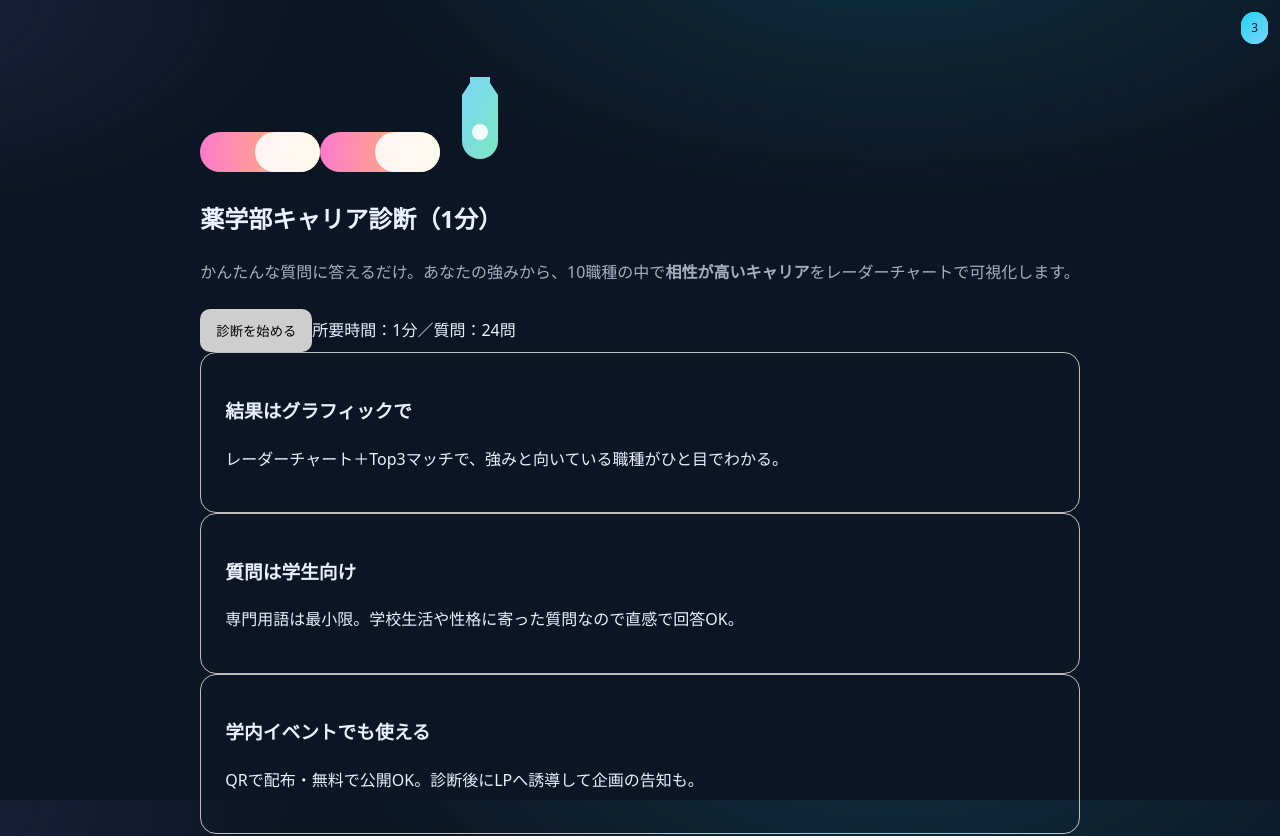
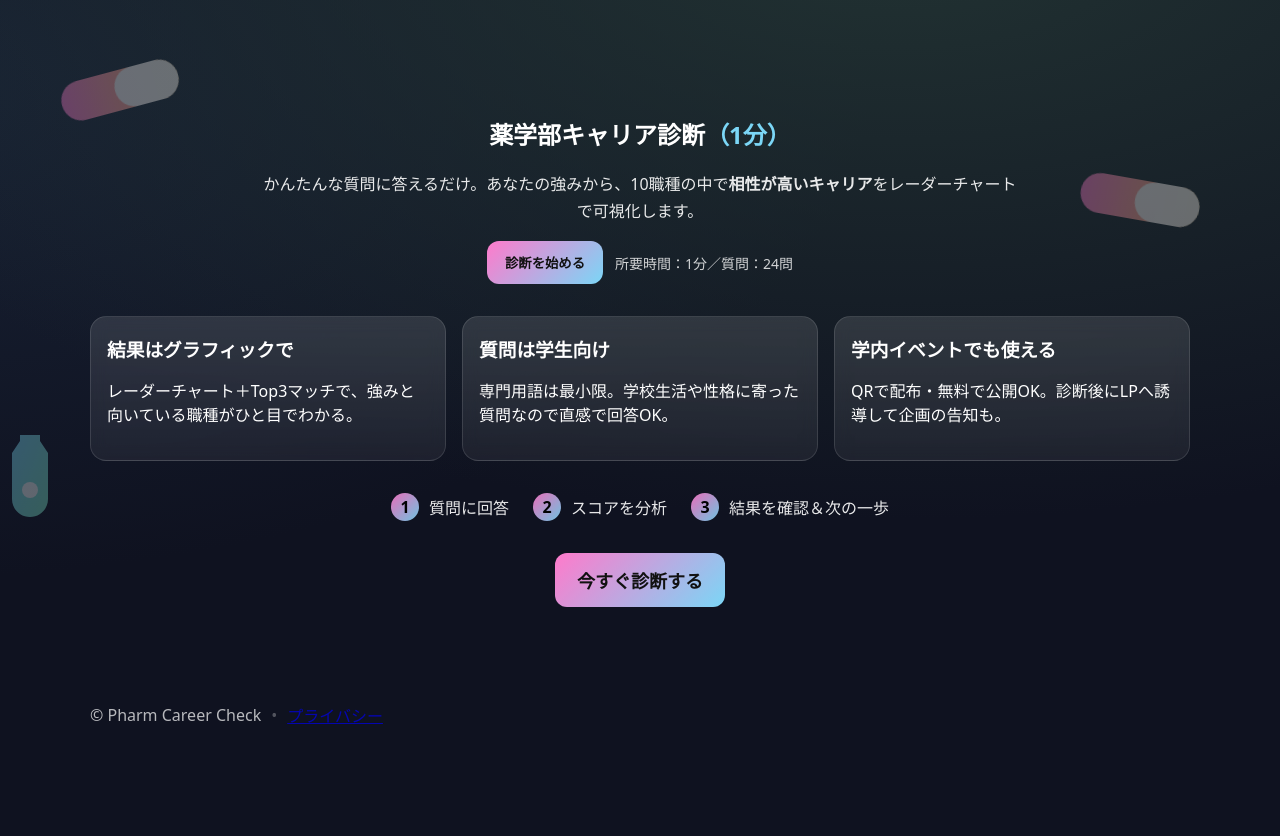
Before and after one commit to yuki0120yuki/pharmacy-career-test2, a React (Vite) app in the folder pharm-career-check-v1-full/: page / in a window 1280 px wide. Shown: the top 836 px of the page. After the commit the page ends 800 px from the top, so only its background shows below. Built offline with nearby package versions, Linux system fonts and the light colour scheme; the HTML template or start-up script is replaced by a standard one.

Commit message:
Update styles.css

```diff
--- a/pharm-career-check-v1-full/src/styles.css
+++ b/pharm-career-check-v1-full/src/styles.css
@@ -1,158 +1,82 @@
 :root{
-  --bg:#0b1524;
-  --card:#101c2f;
-  --accent:#22d3ee;
-  --accent2:#9b8cff;
-  --text:#eaf0ff;
-  --muted:#90a0bf;
-  --yes:#10b981;
-  --no:#ef4444;
-  --bar:#1b2943;
+  --bg: #0f1220;
+  --panel: rgba(255,255,255,.08);
+  --glass: rgba(255,255,255,.12);
+  --txt: #ffffff;
+  --accent: #7BD6F6;
+  --accent2:#FF7ACB;
 }
 
-*{ box-sizing:border-box; }
-html,body,#root{ height:100%; }
+*{box-sizing:border-box}
+html,body,#root{height:100%}
 body{
-  margin:0;
-  background:
-    radial-gradient(800px 400px at 70% -10%, rgba(34,211,238,.15), transparent 70%),
-    radial-gradient(600px 300px at -10% 0%, rgba(155,140,255,.12), transparent 70%),
-    var(--bg);
-  color:var(--text);
-  font-family: ui-sans-serif, system-ui, -apple-system, Segoe UI, Roboto, Helvetica, Arial, "Apple Color Emoji", "Segoe UI Emoji";
-  line-height:1.65;
+  margin:0; background:radial-gradient(1200px 600px at 70% -10%, #233, transparent),
+             radial-gradient(1000px 500px at -10% 10%, #182235, transparent),
+             var(--bg);
+  color:var(--txt); font-family: ui-sans-serif, system-ui, -apple-system, Segoe UI, Roboto, "Helvetica Neue", Arial;
+  -webkit-font-smoothing:antialiased; -moz-osx-font-smoothing:grayscale;
 }
 
-.container{
-  max-width:960px;
-  margin:0 auto;
-  padding:40px 20px 80px;
+.container{min-height:100%; display:flex; flex-direction:column; gap:32px}
+
+.section{width:min(1100px, 95%); margin:24px auto}
+.landing .hero{ text-align:center; margin:60px 0 24px }
+.landing .hero .accent{ color:var(--accent) }
+.lead{opacity:.9; max-width:760px; margin:8px auto 16px; line-height:1.7}
+.cta-row{ display:flex; gap:12px; justify-content:center; align-items:center; flex-wrap:wrap}
+.sub{ opacity:.8; font-size:14px }
+
+.cards{ display:grid; grid-template-columns:repeat(3,1fr); gap:16px; margin:32px 0}
+.card{ padding:18px 16px; border-radius:16px; background:var(--panel); border:1px solid rgba(255,255,255,.08) }
+.card h3{ margin:0 0 6px }
+.card.glass{ background:linear-gradient(180deg, rgba(255,255,255,.12), rgba(255,255,255,.06)); backdrop-filter: blur(8px) }
+
+.flow{ display:flex; justify-content:center; align-items:center; gap:24px; margin:14px 0 32px }
+.step{ display:flex; align-items:center; gap:10px; opacity:.9 }
+.badge{ width:28px; height:28px; border-radius:999px; display:grid; place-items:center; background:linear-gradient(135deg, var(--accent2), var(--accent)); color:#000; font-weight:700 }
+
+.cta-bottom{ text-align:center; margin:12px 0 40px }
+
+.btn{ padding:12px 18px; border-radius:12px; border:none; color:#000; background:#fff; cursor:pointer; font-weight:700 }
+.btn-lg{ padding:14px 22px; font-size:18px }
+.btn-primary{ background:linear-gradient(135deg, var(--accent2), var(--accent)); color:#111 }
+.btn.ghost{ background:transparent; border:1px solid rgba(255,255,255,.3); color:#fff }
+
+.quiz .progress{ height:8px; background:rgba(255,255,255,.08); border-radius:999px; overflow:hidden; margin:6px 0 16px }
+.quiz .bar{ height:100%; background:linear-gradient(135deg, var(--accent2), var(--accent)) }
+.qbox{ background:var(--panel); border:1px solid rgba(255,255,255,.08); border-radius:16px; padding:20px }
+.qhead h2{ margin:8px 0 0 }
+.choices{ display:grid; grid-template-columns:1fr; gap:10px; margin:20px 0 }
+.choice{ padding:12px 14px; border-radius:10px; border:1px solid rgba(255,255,255,.18); background:rgba(255,255,255,.06); color:#fff; cursor:pointer; text-align:left }
+.choice.active{ background:linear-gradient(135deg, rgba(255,122,203,.35), rgba(123,214,246,.35)); border-color: rgba(255,255,255,.4) }
+.nav{ display:flex; justify-content:space-between; gap:12px }
+
+.results .res-header{ text-align:center; margin:8px 0 16px }
+.chart-wrap{ padding:12px; border-radius:16px }
+.glass{ background:linear-gradient(180deg, rgba(255,255,255,.10), rgba(255,255,255,.05)); border:1px solid rgba(255,255,255,.12); backdrop-filter: blur(8px) }
+
+.top-cards{ display:grid; grid-template-columns:repeat(3,1fr); gap:16px; margin:18px 0 }
+.card.role{ position:relative; overflow:hidden }
+.rank{ position:absolute; top:10px; right:12px; font-size:32px; font-weight:900; color:rgba(255,255,255,.15) }
+.role-title{ font-weight:800; margin-top:8px }
+.score{ font-size:28px; font-weight:900; color:var(--accent); margin:4px 0 }
+.role-desc{ opacity:.85 }
+
+.next-steps{ padding:16px; border-radius:16px; margin-top:8px }
+.next-steps ul{ margin:6px 0; padding-left:18px; line-height:1.9 }
+
+.footer{ width:min(1100px,95%); margin:0 auto 36px; opacity:.7; display:flex; gap:10px; align-items:center }
+.footer .dot{ opacity:.4 }
+
+/* デコ */
+.deco{ position:absolute; pointer-events:none; opacity:.35; filter:blur(.3px) }
+.pill-1{ top:70px; left:60px; transform:rotate(-15deg) }
+.pill-2{ top:180px; right:80px; transform:rotate(10deg) }
+.pill-3{ top:140px; right:140px; transform:rotate(15deg) }
+.flask-1{ top:430px; left:-10px }
+.flask-2{ top:360px; right:-8px }
+
+/* レイアウト調整 */
+@media (max-width: 960px){
+  .cards, .top-cards{ grid-template-columns:1fr }
 }
-
-/* LP */
-.lp-hero{
-  display:grid;
-  grid-template-columns: 1.1fr .9fr;
-  gap:32px;
-  align-items:center;
-}
-.lp-copy h1{
-  margin:0 0 8px;
-  font-size: clamp(28px, 3.5vw, 40px);
-}
-.lp-copy p{
-  margin:0 0 16px;
-  color:var(--muted);
-}
-.lp-benefits{
-  margin:0 0 24px;
-  padding-left:20px;
-  color:#b9c7e6;
-}
-.primary{
-  background: linear-gradient(135deg, var(--accent), var(--accent2));
-  border:none;
-  color:#031024;
-  font-weight:700;
-  padding:12px 20px;
-  border-radius:12px;
-  cursor:pointer;
-  box-shadow: 0 8px 20px rgba(34,211,238,.25);
-}
-.ghost{
-  background:transparent;
-  border:1px solid #2a3b5e;
-  border-radius:10px;
-  color:var(--muted);
-  padding:8px 12px;
-  cursor:pointer;
-}
-.lp-illust{
-  display:flex;justify-content:center;
-}
-.pharmacist-card{
-  position:relative;
-  width:280px;height:220px;
-  background:linear-gradient(180deg,#14223b,#0d1a2f);
-  border:1px solid #24375c;
-  border-radius:18px;
-  box-shadow:0 10px 30px rgba(0,0,0,.35);
-  display:flex;align-items:center;justify-content:space-evenly;
-  overflow:hidden;
-}
-.pharmacist-card .avatar{
-  width:90px;height:90px;border-radius:50%;
-  background:radial-gradient(circle at 30% 30%, #fff, #dbe8ff);
-  border:4px solid #243b61;
-  box-shadow:0 8px 20px rgba(0,0,0,.35);
-}
-.pharmacist-card .male{ background:radial-gradient(circle at 35% 35%, #edf2ff, #c1d4ff); }
-.pharmacist-card .female{ background:radial-gradient(circle at 35% 35%, #ffeef5, #ffbddd); }
-.badge{
-  position:absolute;top:12px;right:12px;
-  font-size:12px;
-  color:#07203b;
-  background:linear-gradient(135deg, var(--accent), #7bd4ff);
-  border-radius:999px;padding:6px 10px;
-}
-
-/* Quiz */
-.quiz{ display:flex; justify-content:center; }
-.quiz-card{
-  width:min(760px, 100%);
-  background:var(--card);
-  border:1px solid #1e2a44;
-  border-radius:18px; padding:26px;
-  box-shadow: 0 10px 30px rgba(0,0,0,.25);
-}
-.quiz-head{
-  display:flex; align-items:center; justify-content:space-between;
-  margin-bottom:10px;
-}
-.count{
-  color:#b6c4e6; font-size:14px;
-  background:#0e1a30; border:1px solid #24365d; padding:4px 8px; border-radius:8px;
-}
-.q-text{
-  margin:10px 0 18px; font-size:22px;
-}
-.actions{
-  display:flex; gap:16px;
-}
-.actions .yes{
-  flex:1; padding:14px; border-radius:12px; border:none; color:#052217; font-weight:700; cursor:pointer;
-  background: linear-gradient(135deg, #34d399, #10b981);
-  box-shadow:0 8px 18px rgba(16,185,129,.25);
-}
-.actions .no{
-  flex:1; padding:14px; border-radius:12px; border:none; color:#2b0202; font-weight:700; cursor:pointer;
-  background: linear-gradient(135deg, #fb7185, #ef4444);
-  box-shadow:0 8px 18px rgba(239,68,68,.25);
-}
-
-/* Result */
-.result{ display:flex; justify-content:center; }
-.result-card{
-  width:min(820px, 100%);
-  background:var(--card);
-  border:1px solid #1e2a44;
-  border-radius:18px; padding:26px;
-  box-shadow: 0 10px 30px rgba(0,0,0,.25);
-}
-.result-card .lead{ color:#b6c4e6; margin:4px 0 16px; }
-.bars{ display:grid; gap:12px; margin:12px 0 20px; }
-.bar-row{ display:grid; grid-template-columns: 1fr 6fr 60px; gap:12px; align-items:center; }
-.bar-label{ color:#cfe0ff; font-size:14px; }
-.bar{
-  height:14px; background:var(--bar); border-radius:999px; overflow:hidden; border:1px solid #254167;
-}
-.bar-fill{
-  height:100%;
-  background:linear-gradient(90deg, var(--accent), var(--accent2));
-  box-shadow: inset 0 0 12px rgba(155,140,255,.35);
-}
-.bar-val{ text-align:right; color:#d9e5ff; font-weight:700; }
-
-.top3{ margin:8px 0 22px; }
-.top3 h3{ margin:0 0 8px; }
-.top3 ol{ margin:0; padding-left:20px; color:#ccdbff; }
```
